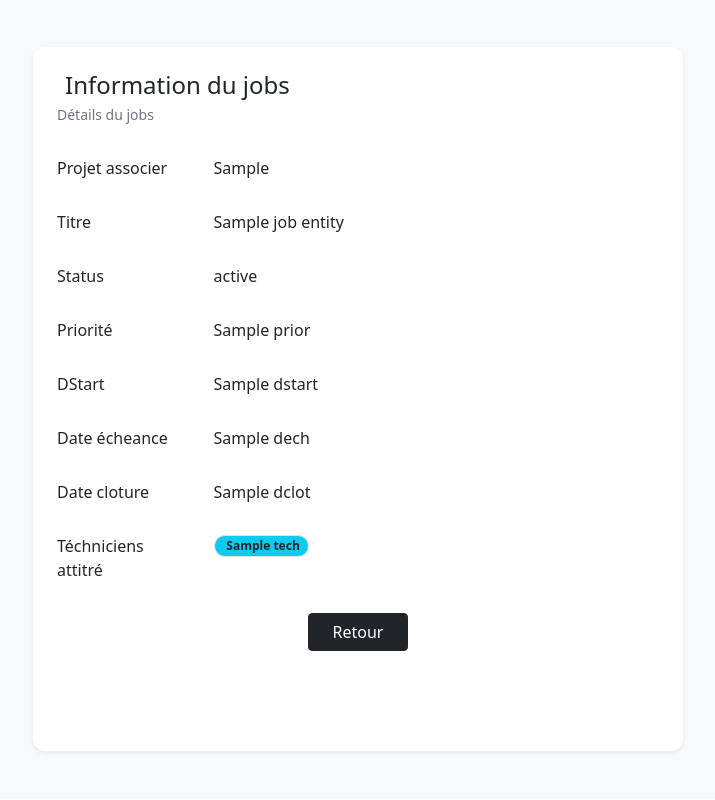
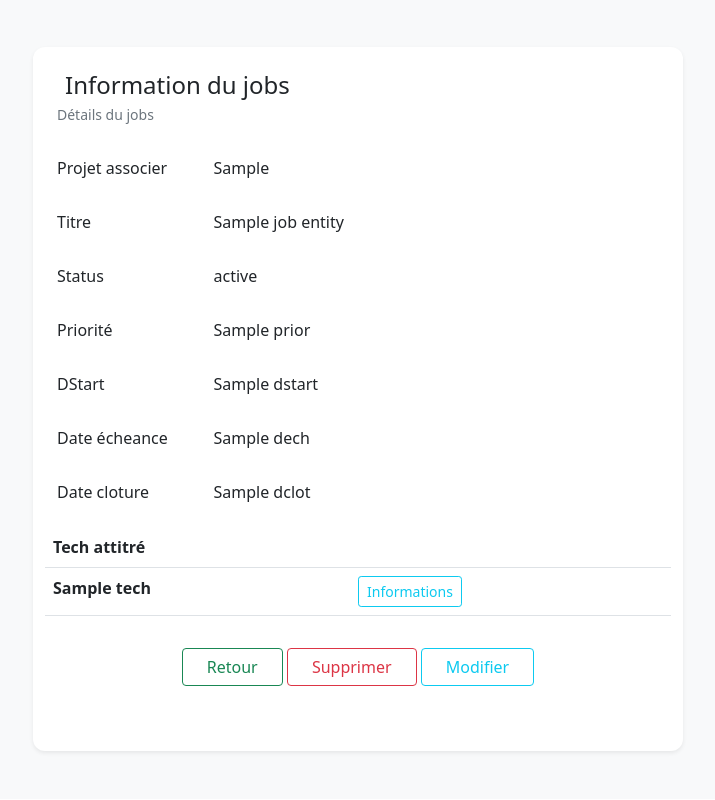
Before and after one commit to LoKiass/ProjetTicketIT, a PHP site: template Src/View/Job/InfoJob.twig in a window 1280 px wide. Shown: the part 57-857 px from the top of the page, without its empty margins (282-997 px from the left). Run offline with PHP 8.4, Linux system fonts and the light colour scheme; the template is opened without the code that fills it: most values are stand-ins (such as "Sample title", 1, 10 or a date in 2020); lists and menus that the app fills with data are empty; some libraries are stand-ins or nearby versions.

Commit message:
Enhance job and project views: improve job listing in `InfoProject.twig`, refactor technician display in `InfoJob.twig`, add "Ajouter un job" button, and support prefilled project ID for job creation.

```diff
--- a/Src/Controller/JobController.php
+++ b/Src/Controller/JobController.php
@@ -70,16 +70,18 @@ class JobController extends BaseController
                         $this->JM->linkToTech($techId, $idTech);
                     }
                 }
-
-                $TabTech = $this->TM->list();
                 echo $this->TemplateEngine->render('Job/CreateJob.twig', [
                     'success' => true,
                     'TabTech' => $TabTech,
                 ]);
             } else {
+                if (isset($_GET['Pk'])){
+                    $PkProject = $_GET['Pk'];
+                }
                 $TabTech = $this->TM->list();
                 echo $this->TemplateEngine->render('/Job/CreateJob.twig', [
                     'TabTech' => $TabTech,
+                    'PkProject' => $PkProject ?? null,
                 ]);
             }
         } catch (DatabaseException|NotCreatedInDatabase|NotFoundException|MissingInformation $e) {
--- a/Src/View/Job/CreateJob.twig
+++ b/Src/View/Job/CreateJob.twig
@@ -29,7 +29,11 @@
                     <div class="row mb-3 align-items-center">
                         <label for="Fk_Project" class="col-sm-3 col-form-label fw-medium">Projet associer</label>
                         <div class="col-sm-9">
-                            <input type="text" name="Fk_Project" id="Fk_Project" class="form-control" required>
+                            {% if PkProject is defined and PkProject is not null %}
+                                <input READONLY type="text" name="Fk_Project" id="Fk_Project" class="form-control" required value="{{ PkProject }}">
+                            {% else %}
+                                <input type="text" name="Fk_Project" id="Fk_Project" class="form-control" required>
+                            {% endif %}
                         </div>
                     </div>
 
--- a/Src/View/Job/InfoJob.twig
+++ b/Src/View/Job/InfoJob.twig
@@ -71,28 +71,33 @@
                         <p class="form-control-plaintext">{{ JobEntity.getDclot() }}</p>
                     </div>
                 </div>
-
-                <div class="row mb-4 align-items-top">
-                    <span class="col-sm-3 col-form-label fw-medium">Téchniciens attitré</span>
-                    <div class="col-sm-9">
-                        <div class="d-flex flex-wrap gap-2 pt-2">
-                            {% for tech in JobEntity.getTech %}
-                                <span class="badge rounded-pill bg-info text-dark border">
-                                <i class="bi bi-gear-fill me-1"></i>
-                                {{ tech.getNom }}
-                            </span>
-                            {% else %}
-                                <p class="form-control-plaintext text-muted italic small">
-                                    Aucune tech assignée
-                                </p>
+                <div class="row mb-3 align-items-center">
+                    <table class="table table-hover">
+                        <tr>
+                            <th>Tech attitré</th>
+                            <th></th>
+                        </tr>
+                        {% for tech in JobEntity.getTech %}
+                        <tr>
+                            <th>{{ tech.getNom() }}</th>
+                            <th>
+                                <a href="getTech?Pk={{ tech.getPk() }}" class="btn btn-sm btn-outline-info">
+                                    Informations
+                                </a>
+                            </th>
                             {% endfor %}
-                        </div>
-                    </div>
+                        </tr>
+{#                        <tr class="text-center ">#}
+{#                            <th colspan="2"><a class="btn btn-sm btn-outline-success" href="">Ajout téchniciens</a></th>#}
+{#                        </tr>#}
+                    </table>
                 </div>
 
                 <div class="row">
                     <div class="col-12 text-center">
-                        <a class="btn btn-dark px-4" href="getJob">Retour</a>
+                        <a class="btn btn-outline-success px-4" href="getJob">Retour</a>
+                        <a class="btn btn-outline-danger px-4" href="deleteJob?Pk={{ JobEntity.getPk() }}">Supprimer</a>
+                        <a class="btn btn-outline-info px-4" href="updateJob?Pk={{ JobEntity.getPk() }}">Modifier</a>
                     </div>
                 </div>
             </div>
```
Also changed, not shown: Src/View/Project/InfoProject.twig (+15 -4 lines).
